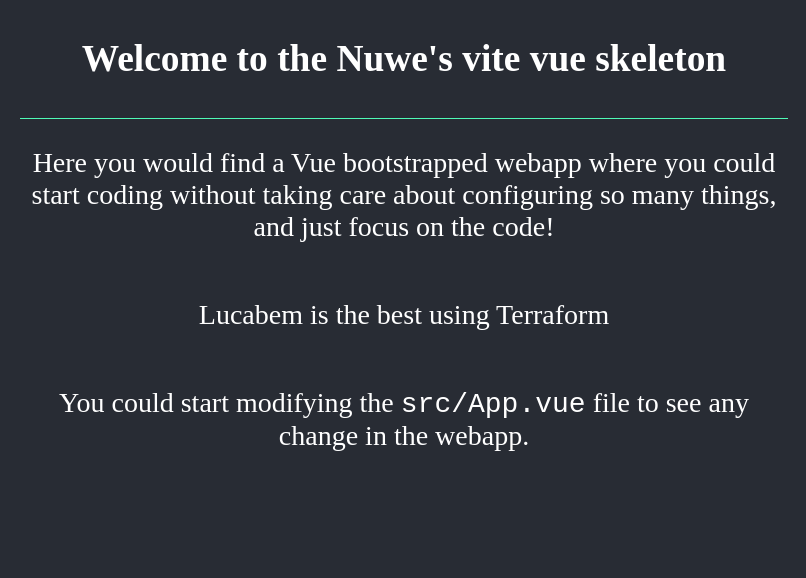
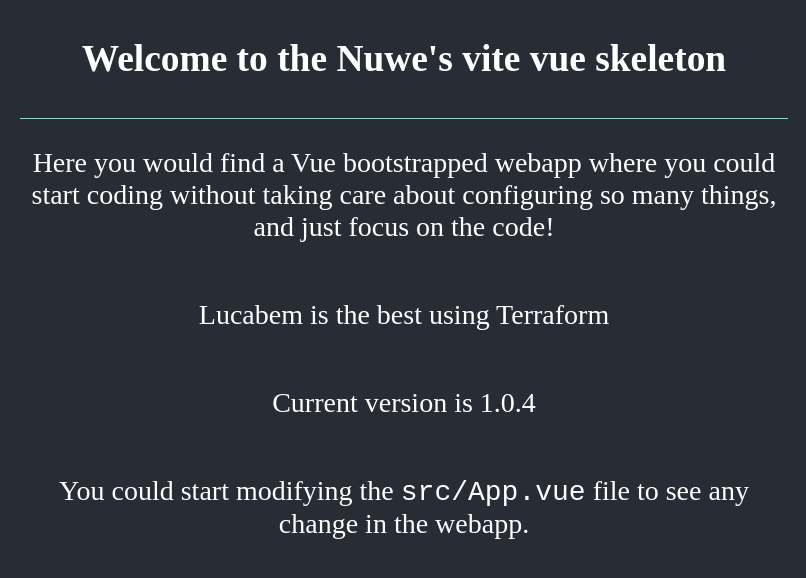
Before and after one commit to lucabem/google-cloud-k8s, a Vue app: page / in a window 1280 px wide. Shown: the top 578 px of the page, without its empty margins (236-1042 px from the left). Built offline with nearby package versions, Linux system fonts and the light colour scheme.

Commit message:
chore: deployed 1.0.4

```diff
--- a/src/ui/Home/HomeComponent.vue
+++ b/src/ui/Home/HomeComponent.vue
@@ -8,6 +8,7 @@
       the code!
     </p>
     <p>      Lucabem is the best using Terraform    </p>
+    <p>           Current version is 1.0.4           </p>
     <p>
       You could start modifying the <code>src/App.vue</code> file to see any
       change in the webapp.
```
